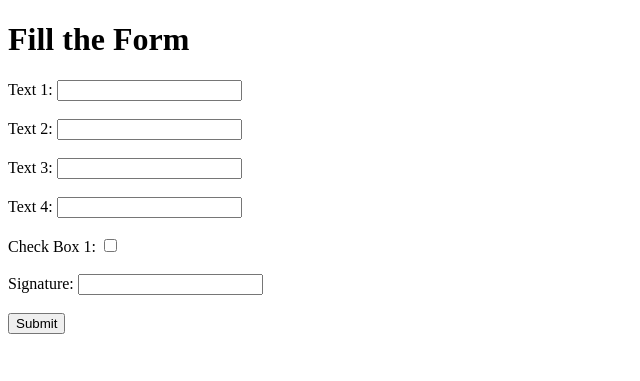
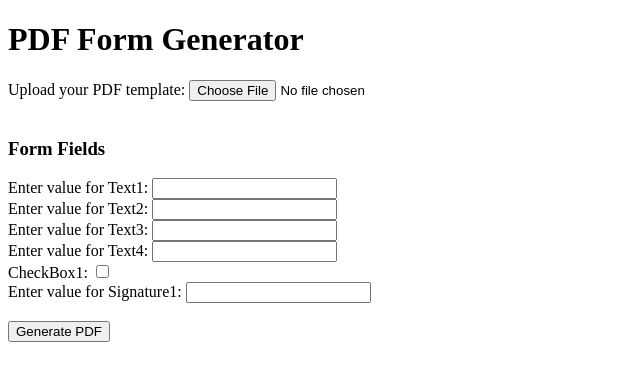
Before and after one commit to KAJURAMBO/PDF_filler, a Python web app: template templates/index.html in a window 1280 px wide. Shown: the top 381 px of the page, without its empty margins (0-640 px from the left). Run offline with Jinja, Linux system fonts and the light colour scheme; the template is opened without the code that fills it, so the values that code supplies are empty.

Commit message:
updated code again_streamlit

```diff
--- a/templates/index.html
+++ b/templates/index.html
@@ -3,30 +3,41 @@
 <head>
     <meta charset="UTF-8">
     <meta name="viewport" content="width=device-width, initial-scale=1.0">
-    <title>PDF Form</title>
+    <title>PDF Form Generator</title>
 </head>
 <body>
-    <h1>Fill the Form</h1>
-    <form action="/submit" method="post">
-        <label for="Text1">Text 1:</label>
-        <input type="text" id="Text1" name="Text1"><br><br>
+    <h1>PDF Form Generator</h1>
+    <form method="POST" enctype="multipart/form-data">
+        <label for="template_pdf">Upload your PDF template:</label>
+        <input type="file" name="template_pdf" accept="application/pdf" required>
+        <br><br>
 
-        <label for="Text2">Text 2:</label>
-        <input type="text" id="Text2" name="Text2"><br><br>
+        <h3>Form Fields</h3>
+        <label for="Text1">Enter value for Text1:</label>
+        <input type="text" name="Text1" required>
+        <br>
 
-        <label for="Text3">Text 3:</label>
-        <input type="text" id="Text3" name="Text3"><br><br>
+        <label for="Text2">Enter value for Text2:</label>
+        <input type="text" name="Text2" required>
+        <br>
 
-        <label for="Text4">Text 4:</label>
-        <input type="text" id="Text4" name="Text4"><br><br>
+        <label for="Text3">Enter value for Text3:</label>
+        <input type="text" name="Text3" required>
+        <br>
 
-        <label for="CheckBox1">Check Box 1:</label>
-        <input type="checkbox" id="CheckBox1" name="CheckBox1"><br><br>
+        <label for="Text4">Enter value for Text4:</label>
+        <input type="text" name="Text4" required>
+        <br>
 
-        <label for="Signature1">Signature:</label>
-        <input type="text" id="Signature1" name="Signature1"><br><br>
+        <label for="CheckBox1">CheckBox1:</label>
+        <input type="checkbox" name="CheckBox1">
+        <br>
 
-        <input type="submit" value="Submit">
+        <label for="Signature1">Enter value for Signature1:</label>
+        <input type="text" name="Signature1" required>
+        <br><br>
+
+        <button type="submit">Generate PDF</button>
     </form>
 </body>
 </html>
```
Also changed, not shown: app.py (+8 -9 lines), 9 other files.
